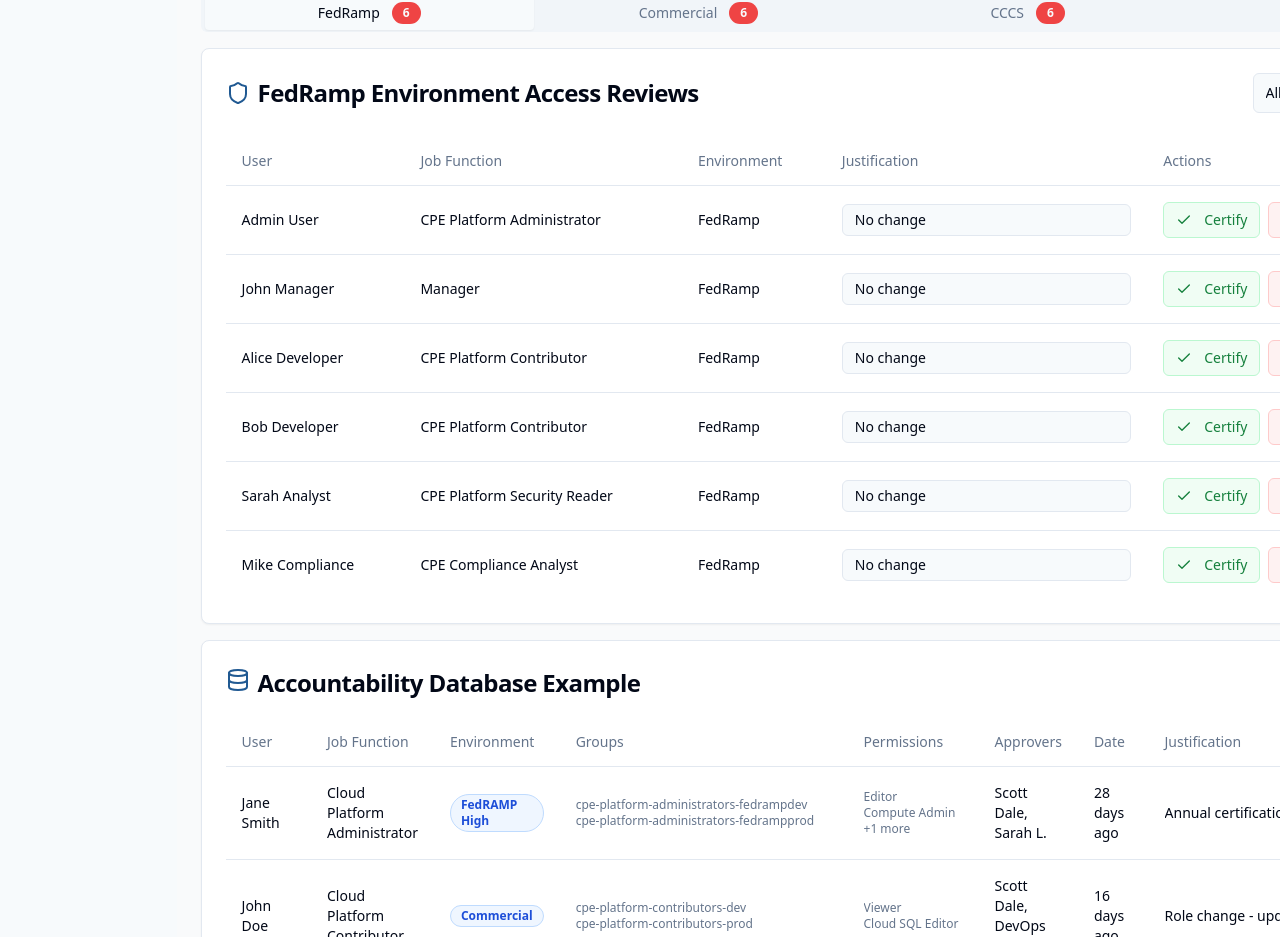
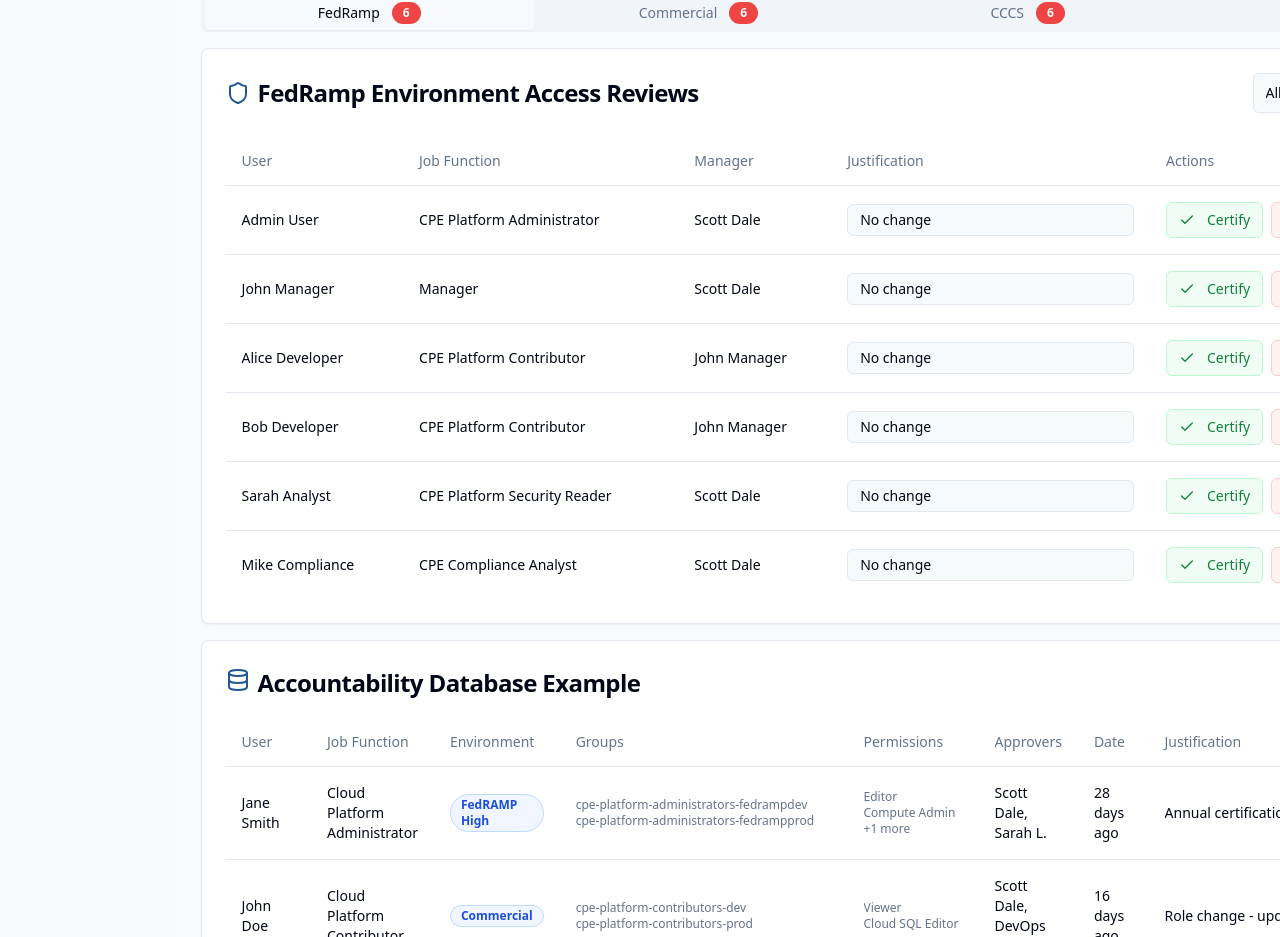
Before and after one commit to hay-tech/secure-access-pilot, a React (Vite) app: page /reviews in a window 1280 px wide. Shown: the part 827-1764 px from the top of the page. Built offline with nearby package versions, Linux system fonts and the light colour scheme; sample sign-in values are in the browser's storage.

Commit message:
Refactor: Update active reviews table
- Bring back the manager column after the job function column.
- Remove the environment column.

```diff
--- a/src/components/access-reviews/UserAccessReviewTable.tsx
+++ b/src/components/access-reviews/UserAccessReviewTable.tsx
@@ -93,7 +93,7 @@ const UserAccessReviewTable: React.FC<UserAccessReviewTableProps> = ({
             <TableRow>
               <TableHead>User</TableHead>
               <TableHead>Job Function</TableHead>
-              <TableHead>Environment</TableHead>
+              <TableHead>Manager</TableHead>
               <TableHead>Justification</TableHead>
               <TableHead>Actions</TableHead>
             </TableRow>
@@ -113,7 +113,9 @@ const UserAccessReviewTable: React.FC<UserAccessReviewTableProps> = ({
                       ? user.jobFunctions.join(", ")
                       : "No job function")}
                   </TableCell>
-                  <TableCell>{regulatoryEnvironment.name}</TableCell>
+                  <TableCell>
+                    {getManagerName(user.manager)}
+                  </TableCell>
                   <TableCell>
                     <div className="max-w-xs">
                       <Input
```
